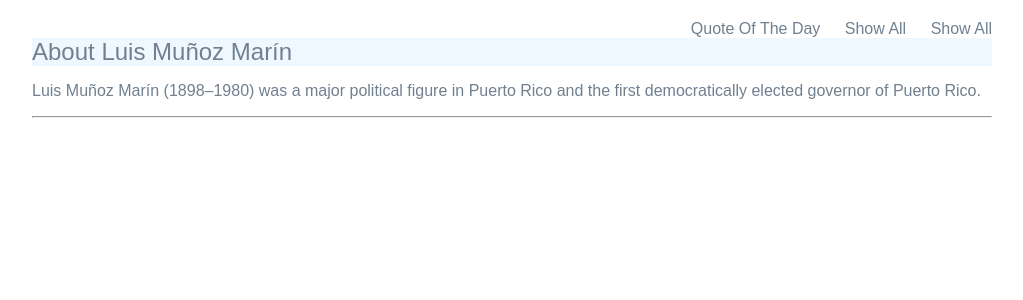
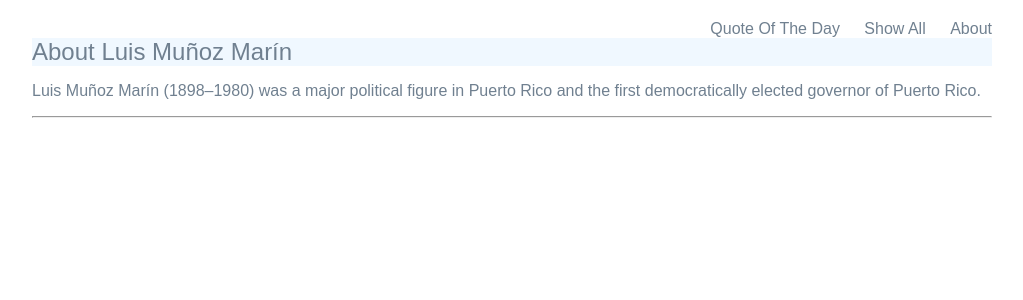
Before and after one commit to alexchappuis/cs412, a Django app: page /quotes/about in a window 1280 px wide. Shown: the top 300 px of the page, without its empty margins (128-1151 px from the left). Run offline with Django 5.2, Linux system fonts and the light colour scheme.

Commit message:
small change

```diff
--- a/quotes/templates/quotes/about.html
+++ b/quotes/templates/quotes/about.html
@@ -5,6 +5,7 @@
 
 <h2>About Luis Muñoz Marín</h2>
 
+
   <p>
     Luis Muñoz Marín (1898–1980) was a major political figure in Puerto Rico and the
     first democratically elected governor of Puerto Rico.
--- a/quotes/templates/quotes/base.html
+++ b/quotes/templates/quotes/base.html
@@ -8,7 +8,7 @@
         <nav>
             <li><a href="{% url 'quote' %}">Quote Of The Day</a></li>
             <li><a href="{% url 'show_all' %}">Show All</a></li>
-            <li><a href="{% url 'about' %}">Show All</a></li>
+            <li><a href="{% url 'about' %}">About</a></li>
         </nav>
 
     <main>
@@ -19,7 +19,6 @@
 
     <footer>
         Created by Alexc26@bu.edu
-
     </footer>
 
     </body>
```
